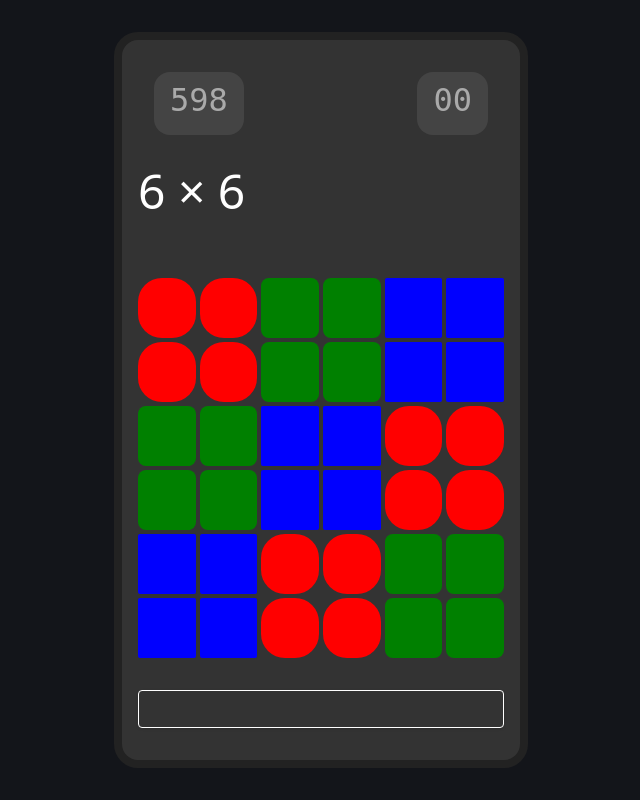
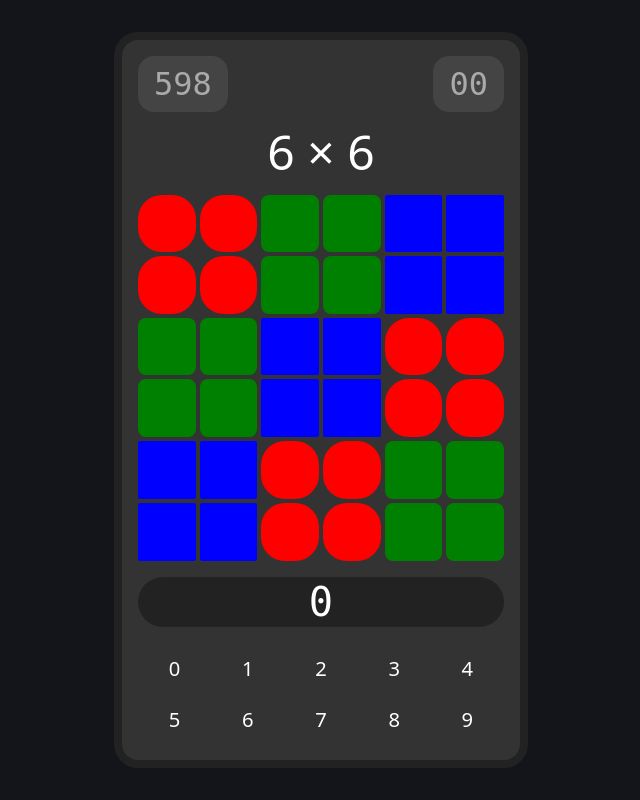
Before and after one commit to software-factory-collective/mabocados, an Astro site in the folder projects/site/: page /demo/multibocados in a window 1280 px wide. Both pictures are taken after a click on the button "Start". Shown: the whole page, without its empty margins (319-959 px from the left). Built offline with nearby package versions, Linux system fonts and the light colour scheme; Astro itself is replaced by a stand-in of ours.

Commit message:
feat: lots of improvements to styling

```diff
--- a/projects/site/src/components/games/MultibocadosComponent.vue
+++ b/projects/site/src/components/games/MultibocadosComponent.vue
@@ -1,4 +1,5 @@
 <script setup lang="ts">
+import { computed } from "@vue/reactivity";
 import { ref } from "vue";
 
 defineProps<{ level: string }>();
@@ -8,8 +9,9 @@ const timeLeft = ref(0);
 const score = ref(0);
 const width = ref(0);
 const height = ref(0);
+const correctAnswer = computed(() => width.value * height.value);
 const gridSquares = ref<string[]>([]);
-const answer = ref(null);
+const answer = ref(0);
 const showError = ref(false);
 const interval = ref<number | undefined>(undefined);
 
@@ -64,17 +66,24 @@ function generateGrid() {
   console.log(Array.from(gridSquares.value));
 }
 
+function handleKeyboardButton(value: number) {
+  answer.value = answer.value * 10 + value;
+  if (answer.value.toString().length == correctAnswer.value.toString().length) {
+    checkAnswer();
+  }
+  // TODO: set a 5 second timer, check answer if user doesn't input another value
+  // so they don't get confused of why there is no submit button
+}
 function checkAnswer() {
   showError.value = false;
-  const isCorrect = answer.value == width.value * height.value;
-  console.log("is correct:", isCorrect);
+  const isCorrect = answer.value == correctAnswer.value;
   if (isCorrect) {
     score.value++;
     generateGrid();
   } else {
     showError.value = true;
   }
-  answer.value = null;
+  answer.value = 0;
 }
 </script>
 
@@ -93,6 +102,7 @@ function checkAnswer() {
         <div id="factors" class="text-5xl">{{ width }} × {{ height }}</div>
         <div
           id="grid"
+          class="large-box"
           :style="{ gridTemplateColumns: 'repeat(' + width + ', 1fr)' }"
         >
           <div
@@ -101,20 +111,18 @@ function checkAnswer() {
             :class="'sq ' + square"
           ></div>
         </div>
-        <form
-          id="answers"
-          @submit.prevent="checkAnswer"
-          class="mb-4 mt-4"
-          autocomplete="off"
-        >
-          <input
-            class="shadow appearance-none border rounded w-full py-2 px-3 text-gray-700 leading-tight focus:outline-none focus:shadow-outline"
-            id="answer"
-            type="number"
-            v-model="answer"
-            autofocus
-          />
-        </form>
+        <div id="answer">
+          <span>{{ answer }}</span>
+        </div>
+        <div id="keyboard">
+          <button
+            v-for="value in [0, 1, 2, 3, 4, 5, 6, 7, 8, 9]"
+            :key="value"
+            @click="handleKeyboardButton(value)"
+          >
+            {{ value }}
+          </button>
+        </div>
       </template>
       <button v-else-if="!isStarted" type="button" @click="start()" autofocus>
         Start
@@ -162,10 +170,14 @@ input {
   background: #333;
   border: 8px #222 solid;
   border-radius: 24px;
+  container-type: size;
   transition: all 50ms;
   &.error {
     /* TODO: make this better for color blind */
     border-color: red;
+    #answer {
+      background-color: red;
+    }
   }
 }
 
@@ -184,22 +196,54 @@ input {
   flex: 1;
   display: flex;
   flex-direction: row;
+  align-items: start;
   justify-content: space-between;
 }
 
 #factors {
   flex: 1;
+  display: flex;
+  flex-direction: row;
+  justify-content: center;
 }
 
 #grid {
-  flex: 4;
   container-type: size;
   display: grid;
   gap: 4px;
+  align-items: stretch;
+  background: transparent;
 }
 
 #answer {
+  flex: 1;
+  display: flex;
+  align-items: center;
+  justify-content: center;
+  background: #222;
+  border-radius: 32px;
+  container-type: size;
+
+  span {
+    font-family: mono;
+    font-size: 80cqh;
+    line-height: 1;
+  }
+}
+#keyboard {
   flex: 2;
+  display: grid;
+  grid-template-columns: repeat(5, 1fr);
+
+  container-type: size;
+  button {
+    background: transparent;
+    font-size: 20cqh;
+    line-height: 1;
+    &:active {
+      background: #88888888;
+    }
+  }
 }
 .large-box {
   aspect-ratio: 1;
@@ -211,7 +255,6 @@ input {
   font-size: 10vh;
 }
 .number-box {
-  margin: 16px;
   padding: 4px 16px;
   font-size: 2rem;
   font-family: mono;
```
